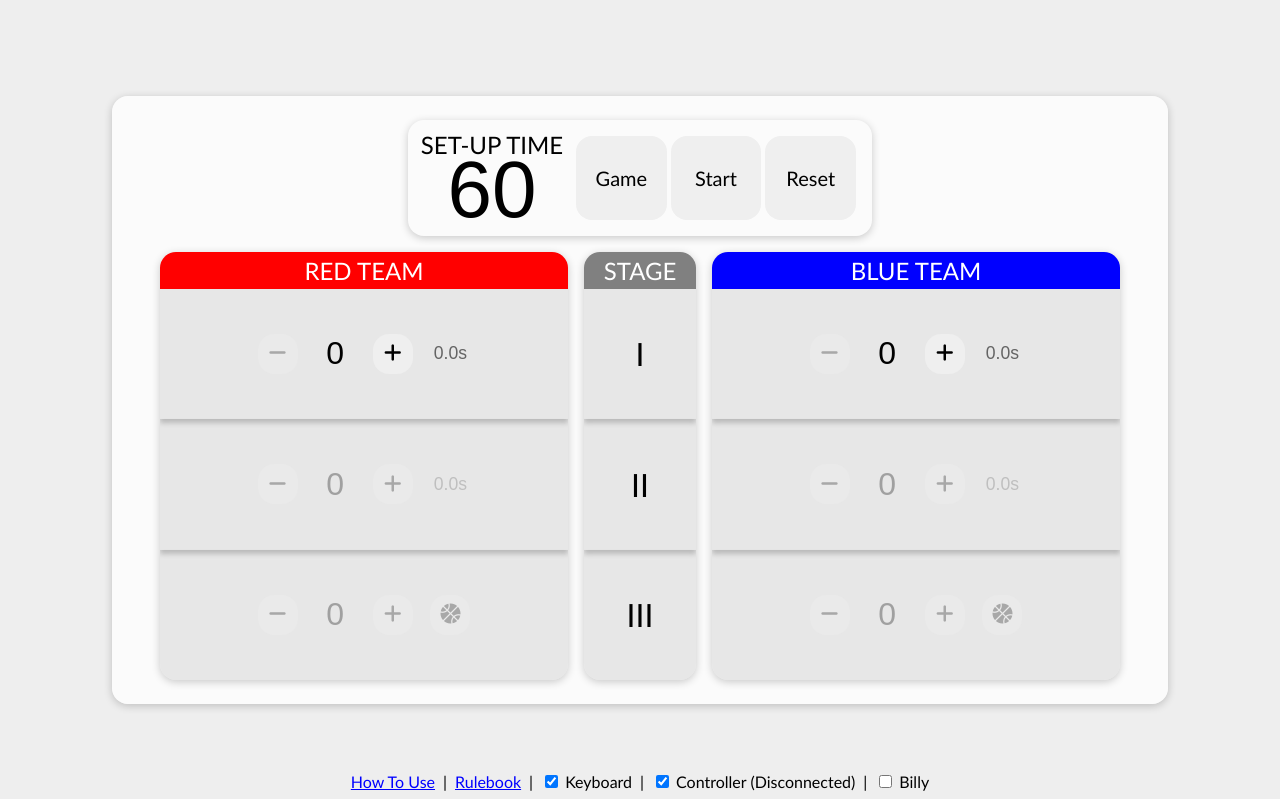
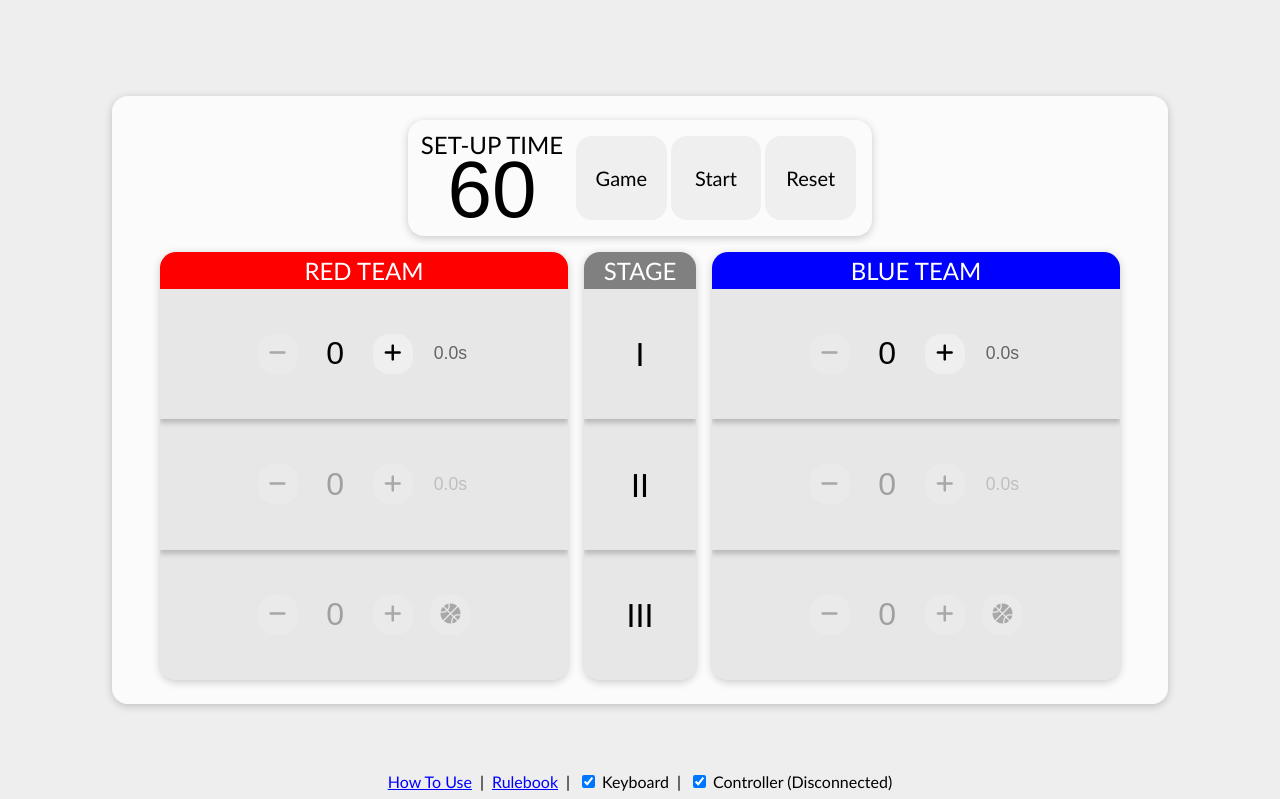
Before and after one commit to lglongman/greatdiabetes, a plain HTML site: page index.html in a window 1280 px wide. Shown: the top 799 px of the page. Drawn offline with Linux system fonts and the light colour scheme.

Commit message:
updated footnotes checkbox

```diff
--- a/index.html
+++ b/index.html
@@ -118,11 +118,6 @@
                 <input type="checkbox" id="controllerEnable" checked oncick="toggleController()">
                 <span class="text" id="controllerLbl">Controller (Disconnected)</span>
             </label>
-            <span class="text">|</span>
-            <label>
-                <input type="checkbox" class="text" id="billyOption">
-                <span class="text">Billy</span>
-            </label>
         </div>
     </body>
 </html>
```
